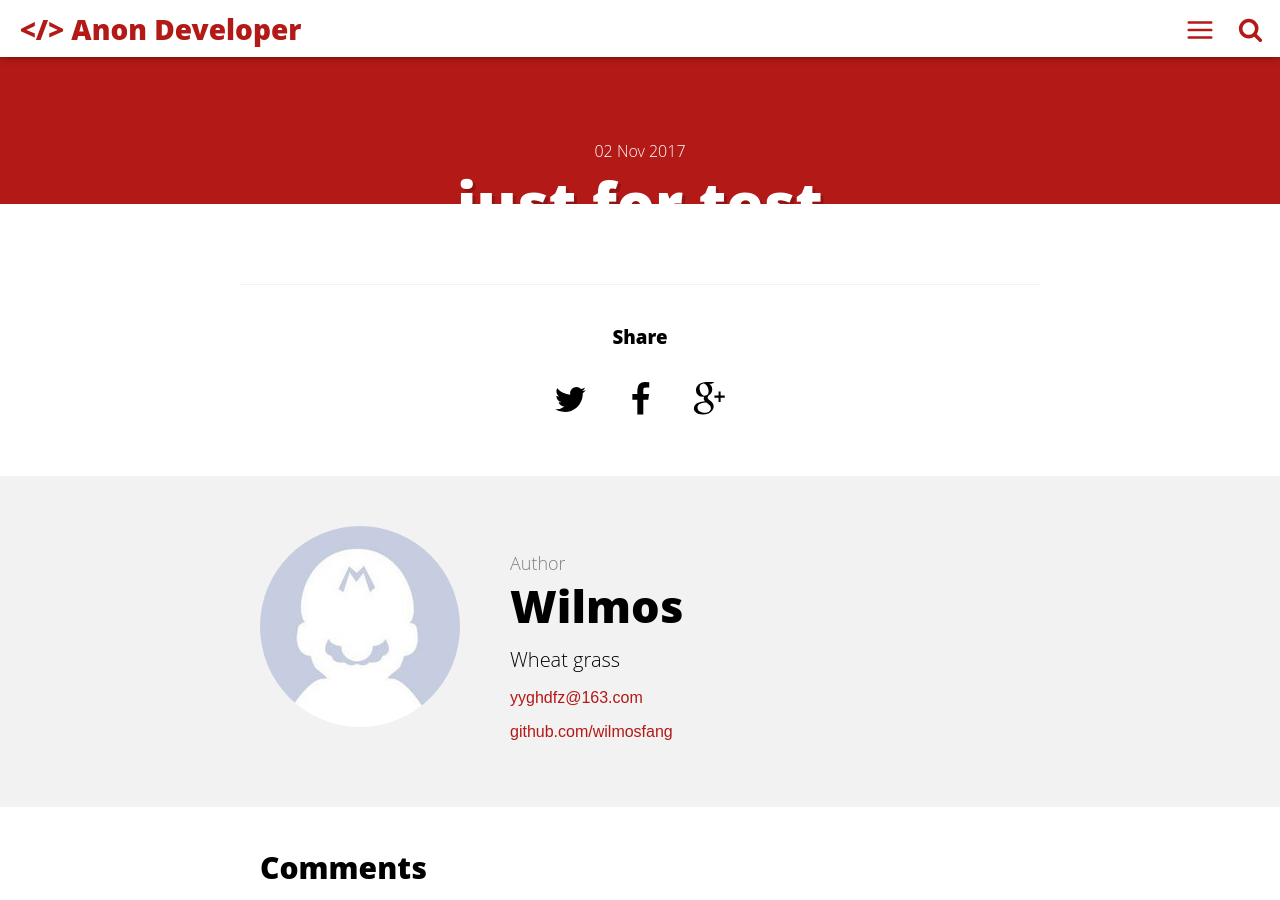
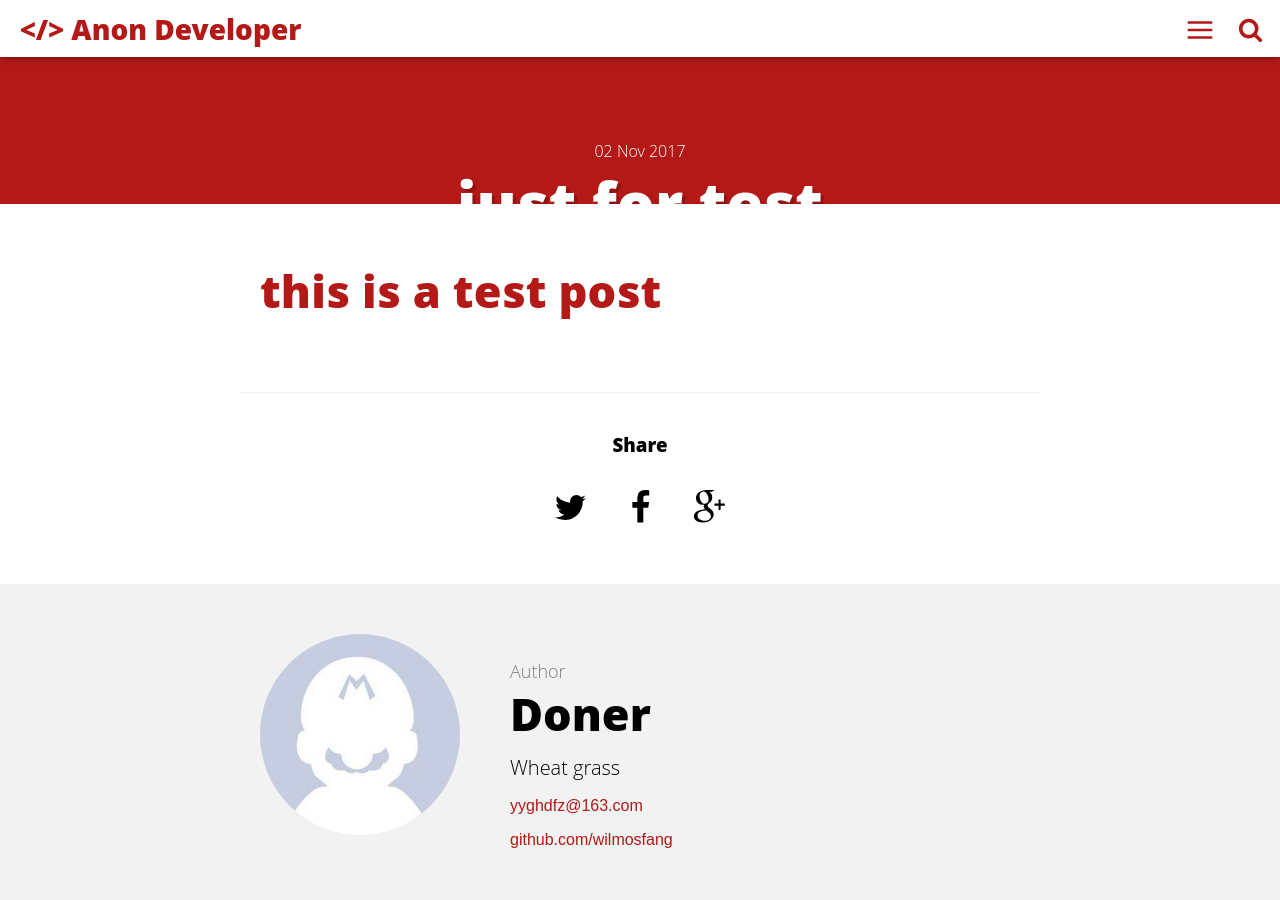
Before and after one commit to wilmosfang/biscuits, a Jekyll site: the page built from _posts/2017-11-02-just-for-test.md, in a window 1280 px wide and 900 px high, scrolled down 296 px. Built offline with Jekyll 4.4.1, drawn with Linux system fonts in a browser that asks for light colours; comment, search, counter and statistics services are not loaded.

Commit message:
change the auther name

```diff
--- a/_config.yml
+++ b/_config.yml
@@ -5,7 +5,7 @@ baseurl: "" # the subpath of your site, e.g. /blog
 url: "http://www.atomicgain.com" # the base hostname & protocol for your site e.g. http://www.google.com
 
 # User settings
-username: Wilmos
+username: Doner
 user_description: Wheat grass
 email: yyghdfz@163.com
 twitter_username: wilmosfang
--- a/_posts/2017-11-02-just-for-test.md
+++ b/_posts/2017-11-02-just-for-test.md
@@ -17,3 +17,6 @@ categories:
 twitter_text:
 introduction: "test 1 2 3"
 ---
+
+
+# this is a test post
--- a/index.html
+++ b/index.html
@@ -8,7 +8,7 @@ layout: default
         <article class="box-item post-{{post.main-class}}" itemscope="itemscope" itemtype="http://schema.org/BlogPosting" itemprop="blogPost">
             <span class="ribbon">
                 <a href="{{site.url}}{{site.baseurl}}/category/{{post.main-class}}"><span>{{post.main-class}}</span></a>
-            </span>
+            </span>  <span> {{site.url}} xxx {{site.baseurl}} xxx  {{site.abcurl}}</span>
             <div class="box-body">
                 <meta itemprop="datePublished" content="{{post.date | date_to_xmlschema }}">
                 <time itemprop="datePublished" datetime="{{ post.date }}" class="date">{{ post.date | date_to_string }}</time>
```
Also changed, not shown: 1 other file.
